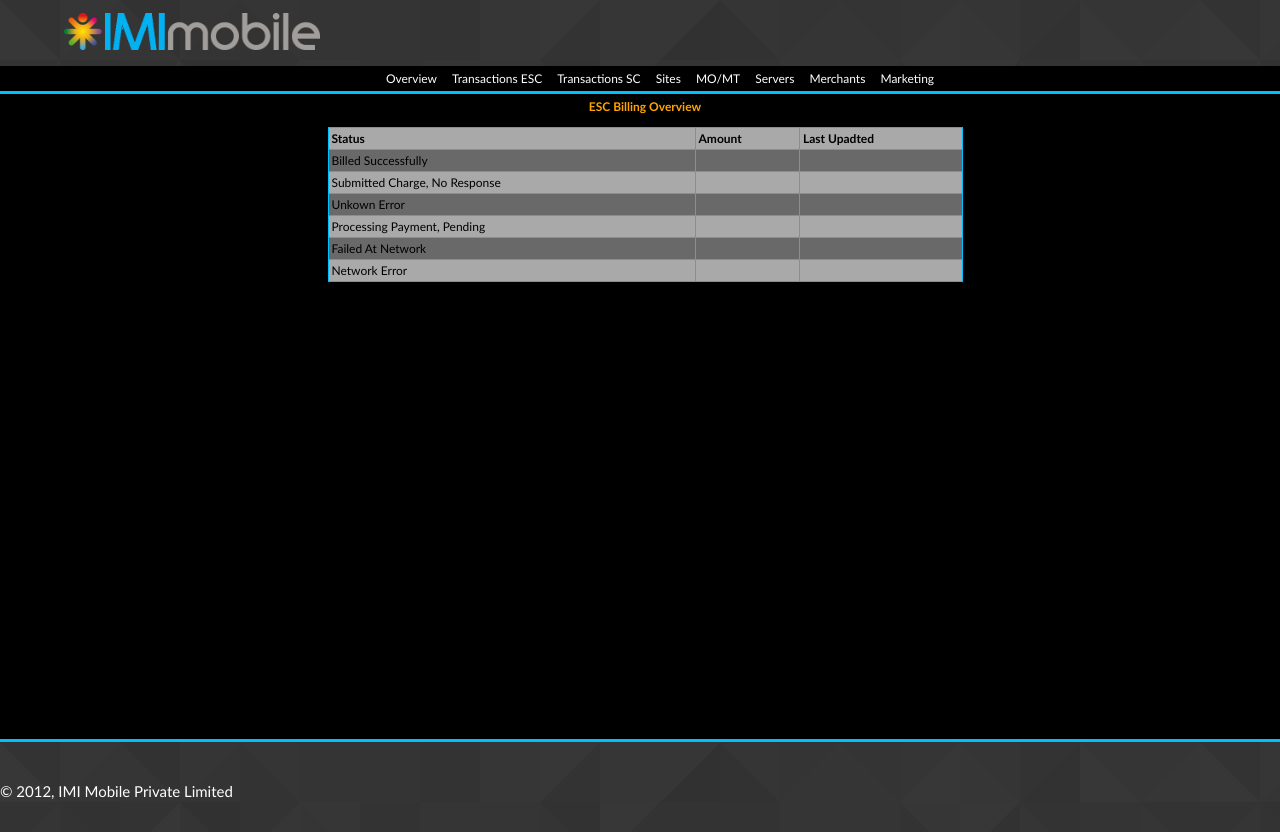
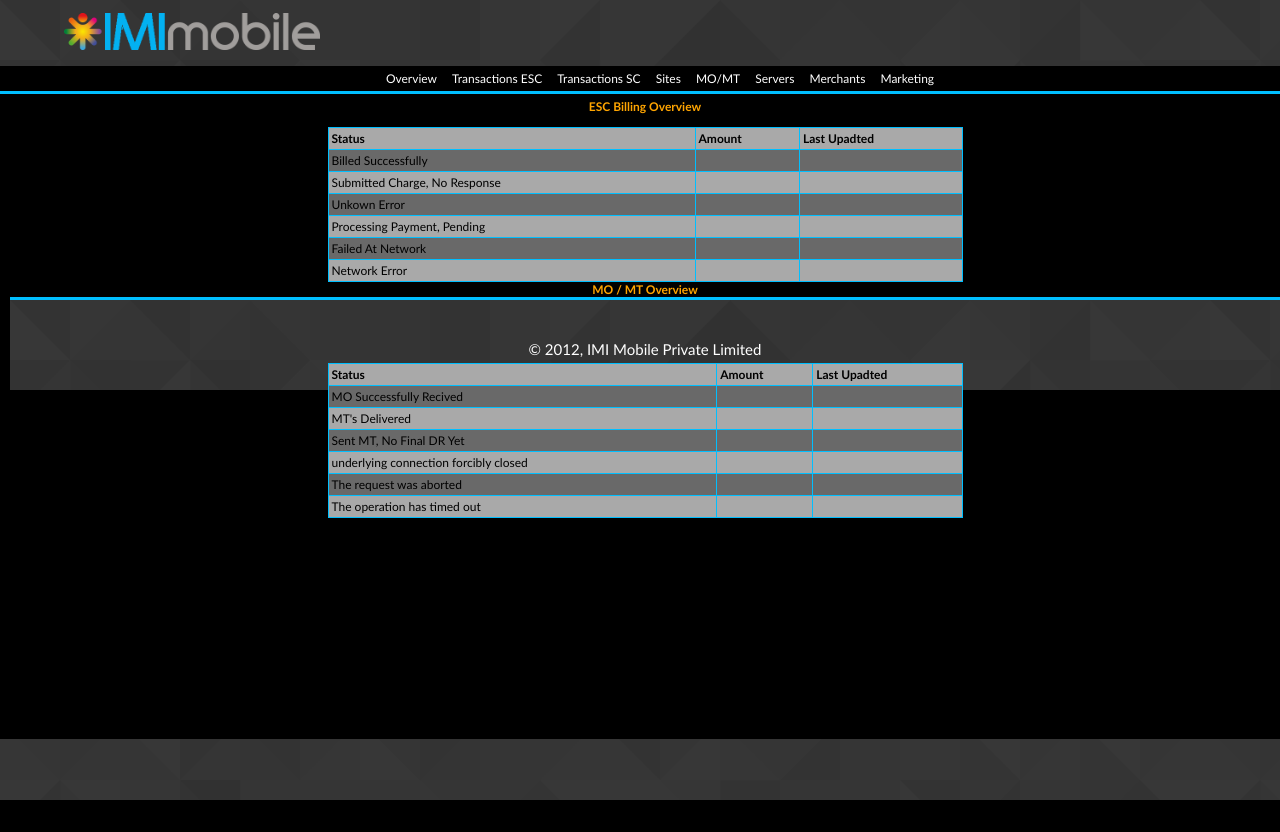
Before and after one commit to octoray/PFI_MON_STAGING, a PHP site: page /overview.php in a window 1280 px wide. After the commit the page ends 800 px from the top, so only its background shows below. Run offline with PHP 8.4, Linux system fonts and the light colour scheme; tables that the repository leaves empty or names only in its code hold one stand-in row (values such as "Sample post").

Commit message:
css change

```diff
--- a/overview.php
+++ b/overview.php
@@ -41,6 +41,45 @@
         </tr>
     </table>
 
+
+    <h1>MO / MT Overview</h1>
+    <table id="t01">
+        <tr>
+            <th>Status</th>
+            <th>Amount</th>
+            <th>Last Upadted</th>
+        </tr>
+        <tr>
+            <td>MO Successfully Recived</td>
+            <td style="color: black;"><?php echo $row7['amount']; ?></td>
+            <td style="color: black;"><?php echo $row7['time']; ?></td>
+        </tr>
+        <tr>
+            <td>MT's Delivered</td>
+            <td style="color: black;"><?php echo $row8['amount']; ?></td>
+            <td style="color: black;"><?php echo $row8['time']; ?></td>
+        </tr>
+        <tr>
+            <td>Sent MT, No Final DR Yet</td>
+            <td style="color: black;"><?php echo $row9['amount']; ?></td>
+            <td style="color: black;"><?php echo $row9['time']; ?></td>
+        </tr>
+        <tr>
+            <td>underlying connection forcibly closed</td>
+            <td style="color: black;"><?php echo $row10['amount']; ?></td>
+            <td style="color: black;"><?php echo $row10['time']; ?></td>
+        </tr>
+        <tr>
+            <td>The request was aborted</td>
+            <td style="color: black;"><?php echo $row11['amount']; ?></td>
+            <td style="color: black;"><?php echo $row11['time']; ?></td>
+        </tr>
+        <tr>
+            <td>The operation has timed out</td>
+            <td style="color: black;"><?php echo $row12['amount']; ?></td>
+            <td style="color: black;"><?php echo $row12['time']; ?></td>
+        </tr>
+
 </div>
 
 <?php require("./head_foot/footer_1.inc.php"); ?>
--- a/php/overview.php
+++ b/php/overview.php
@@ -10,6 +10,7 @@ or die("Unable to connect to MySQL");
 
 mysql_select_db("PFI_MON") or die(mysql_error());
 
+// ESC Overview
 $result1 = mysql_query("SELECT * FROM overview_count where status = '6' order by id desc limit 1;")
 or die(mysql_error());
 
@@ -28,6 +29,26 @@ or die(mysql_error());
 $result6 = mysql_query("SELECT * FROM overview_count where status = '19' order by id desc limit 1;")
 or die(mysql_error());
 
+// MO MT Overview
+
+$result7 = mysql_query("SELECT * FROM overview_momt where status = 'MO Successful' order by id desc limit 1;")
+or die(mysql_error());
+
+$result8 = mysql_query("SELECT * FROM overview_momt where status = 'MT Delivered' order by id desc limit 1;")
+or die(mysql_error());
+
+$result9 = mysql_query("SELECT * FROM overview_momt where status = 'Sent, No Final DR Yet' order by id desc limit 1;")
+or die(mysql_error());
+
+$result10 = mysql_query("SELECT * FROM overview_momt where status = 'The underlying connection was forcibly closed' order by id desc limit 1;")
+or die(mysql_error());
+
+$result11 = mysql_query("SELECT * FROM overview_momt where status = 'The request was aborted' order by id desc limit 1;")
+or die(mysql_error());
+
+$result12 = mysql_query("SELECT * FROM overview_momt where status = 'The operation has timed out' order by id desc limit 1;")
+or die(mysql_error());
+
 // store the record of the "example" table into $row
 $row1 = mysql_fetch_array( $result1 );
 $row2 = mysql_fetch_array( $result2 );
@@ -35,6 +56,13 @@ $row3 = mysql_fetch_array( $result3 );
 $row4 = mysql_fetch_array( $result4 );
 $row5 = mysql_fetch_array( $result5 );
 $row6 = mysql_fetch_array( $result6 );
+
+$row7 = mysql_fetch_array( $result7 );
+$row8 = mysql_fetch_array( $result8 );
+$row9 = mysql_fetch_array( $result9 );
+$row10 = mysql_fetch_array( $result10 );
+$row11 = mysql_fetch_array( $result11 );
+$row12 = mysql_fetch_array( $result12 );
 // Print out the contents of the entry
 //print_r($row);
 //echo $row;
```
Also changed, not shown: 1 other file.
